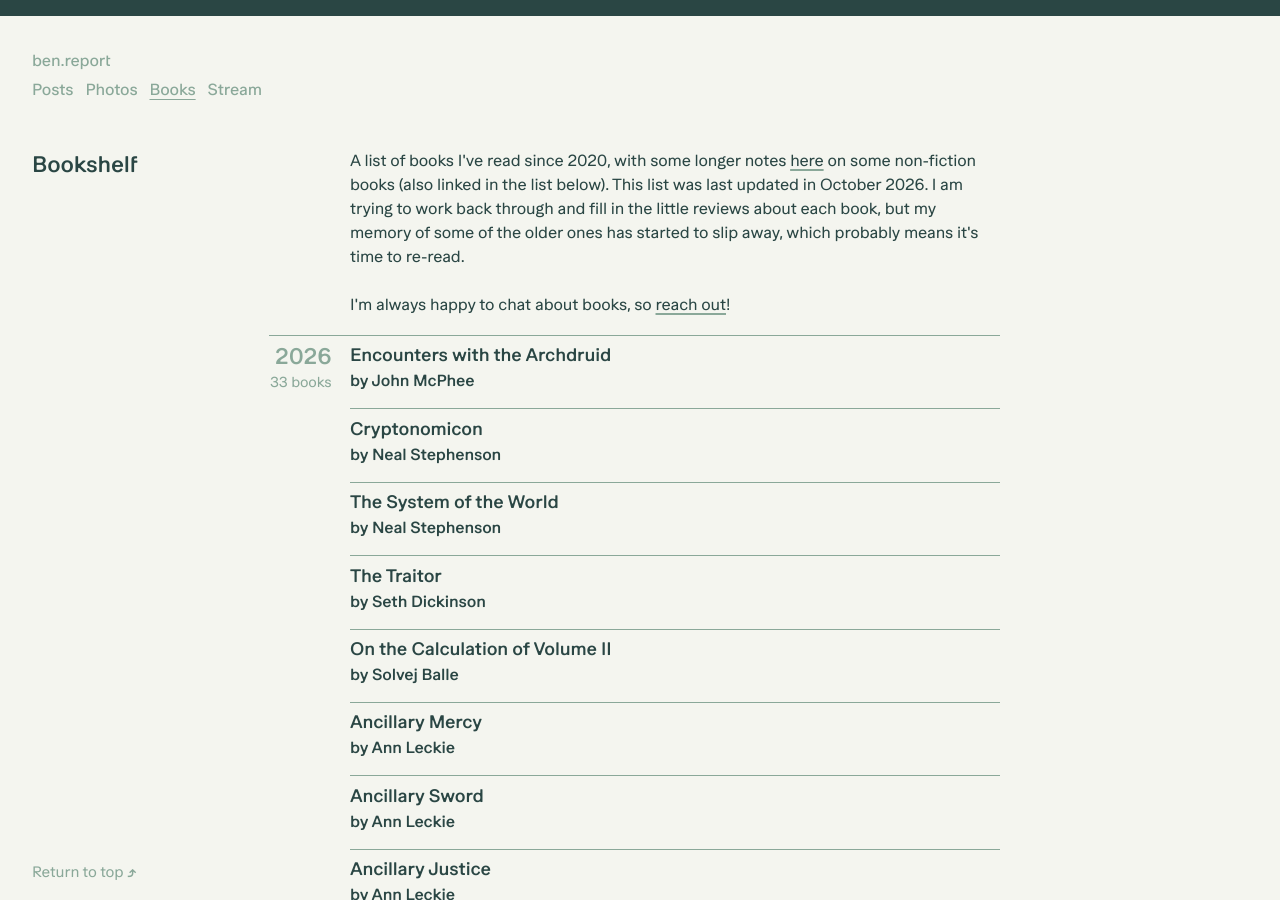
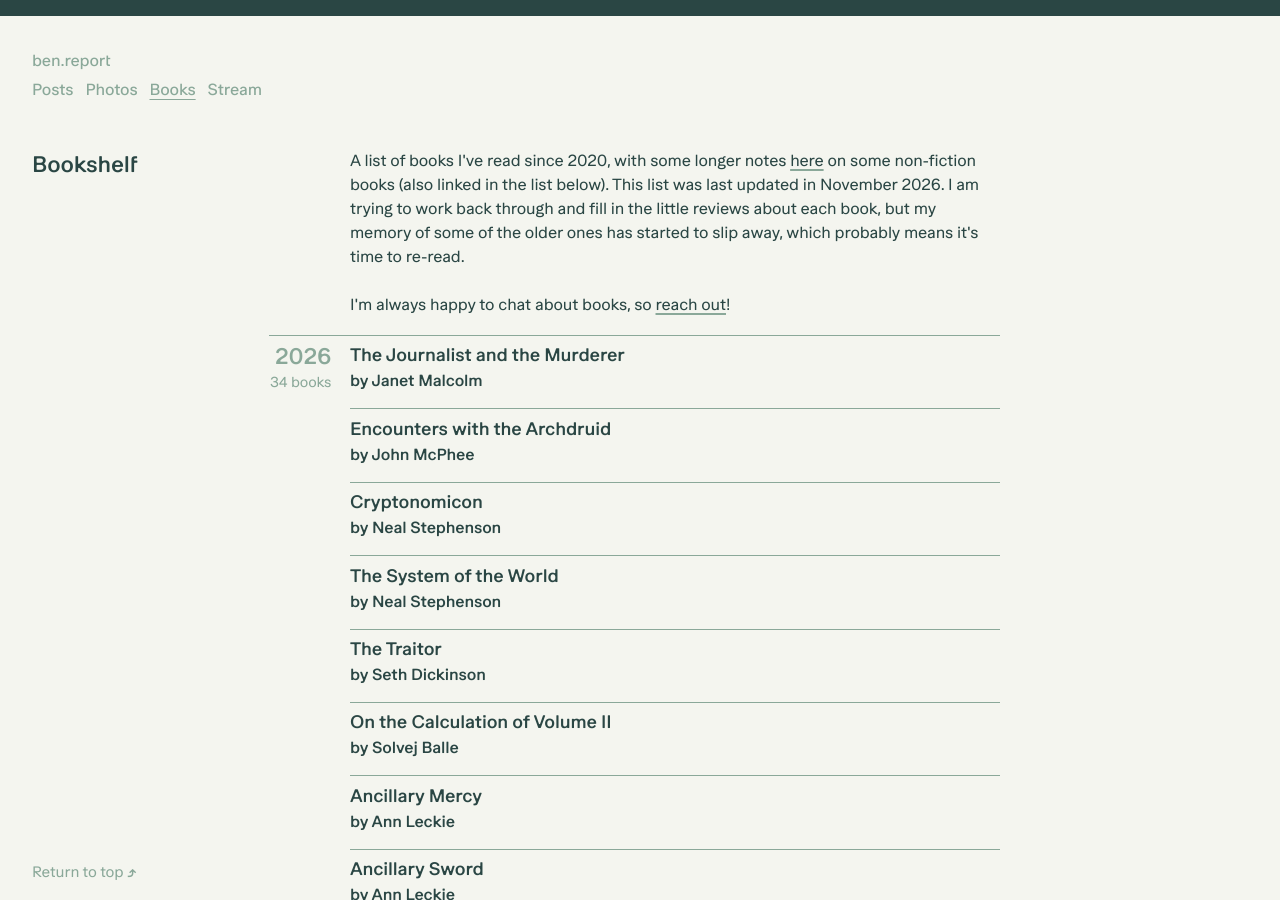
Before and after one commit to penborter/ben-report, a Jekyll site: the page built from _pages/books.html, in a window 1280 px wide and 900 px high. Built offline with Jekyll 4.4.1, drawn with Linux system fonts in a browser that asks for light colours.

Commit message:
Update reading list [skip ci]

```diff
--- a/_data/reading.yml
+++ b/_data/reading.yml
@@ -1,6 +1,8 @@
 years:
   - year: "2026"
     books:
+      - title: The Journalist and the Murderer
+        author: Janet Malcolm
       - title: Encounters with the Archdruid
         author: John McPhee
       - title: Cryptonomicon
--- a/_pages/books.html
+++ b/_pages/books.html
@@ -1,7 +1,7 @@
 ---
 layout: default
 title: Bookshelf
-updated: October 2026
+updated: November 2026
 permalink: /books
 toc_years: true
 ---
```
Also changed, not shown: .github/reading-sync-state.json.
